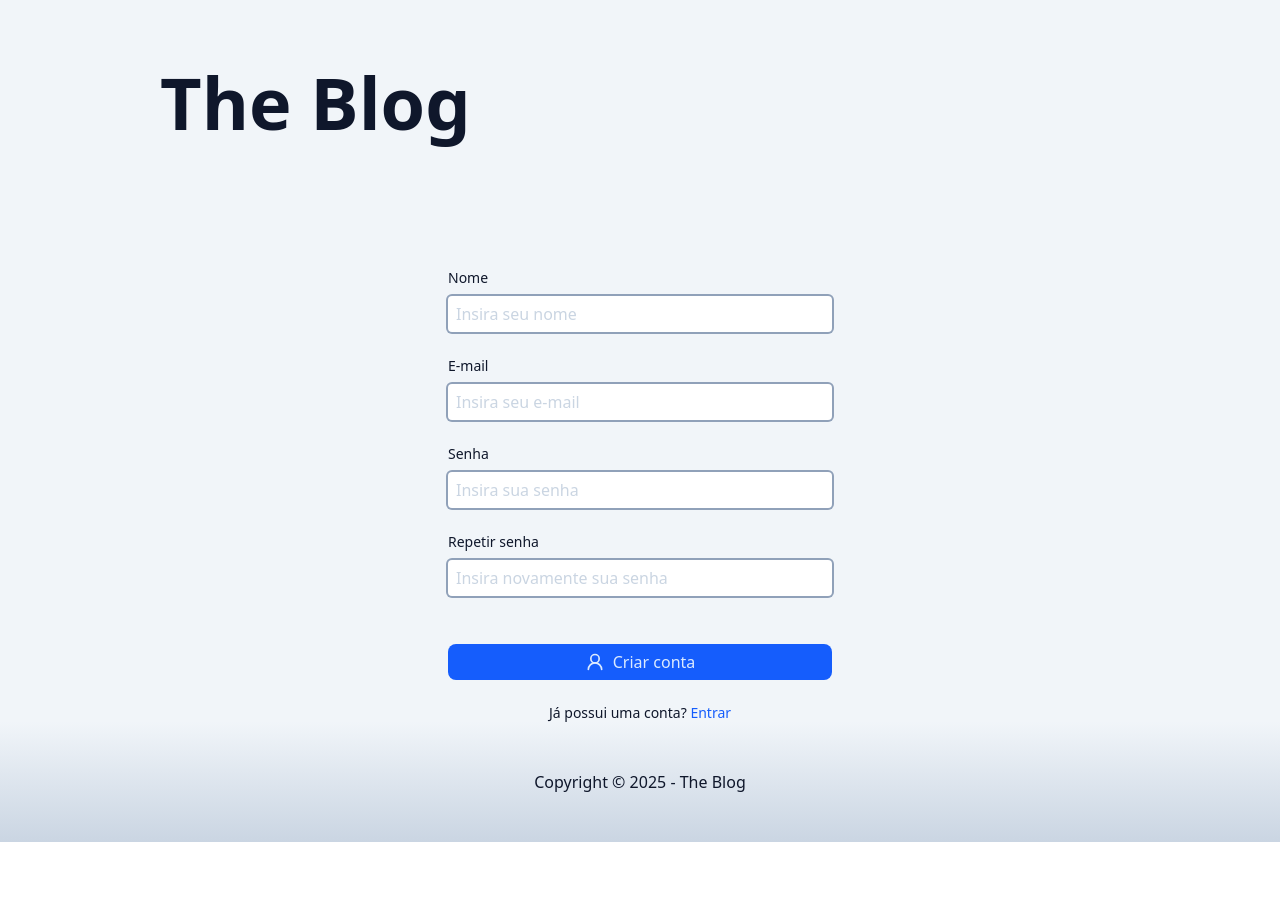
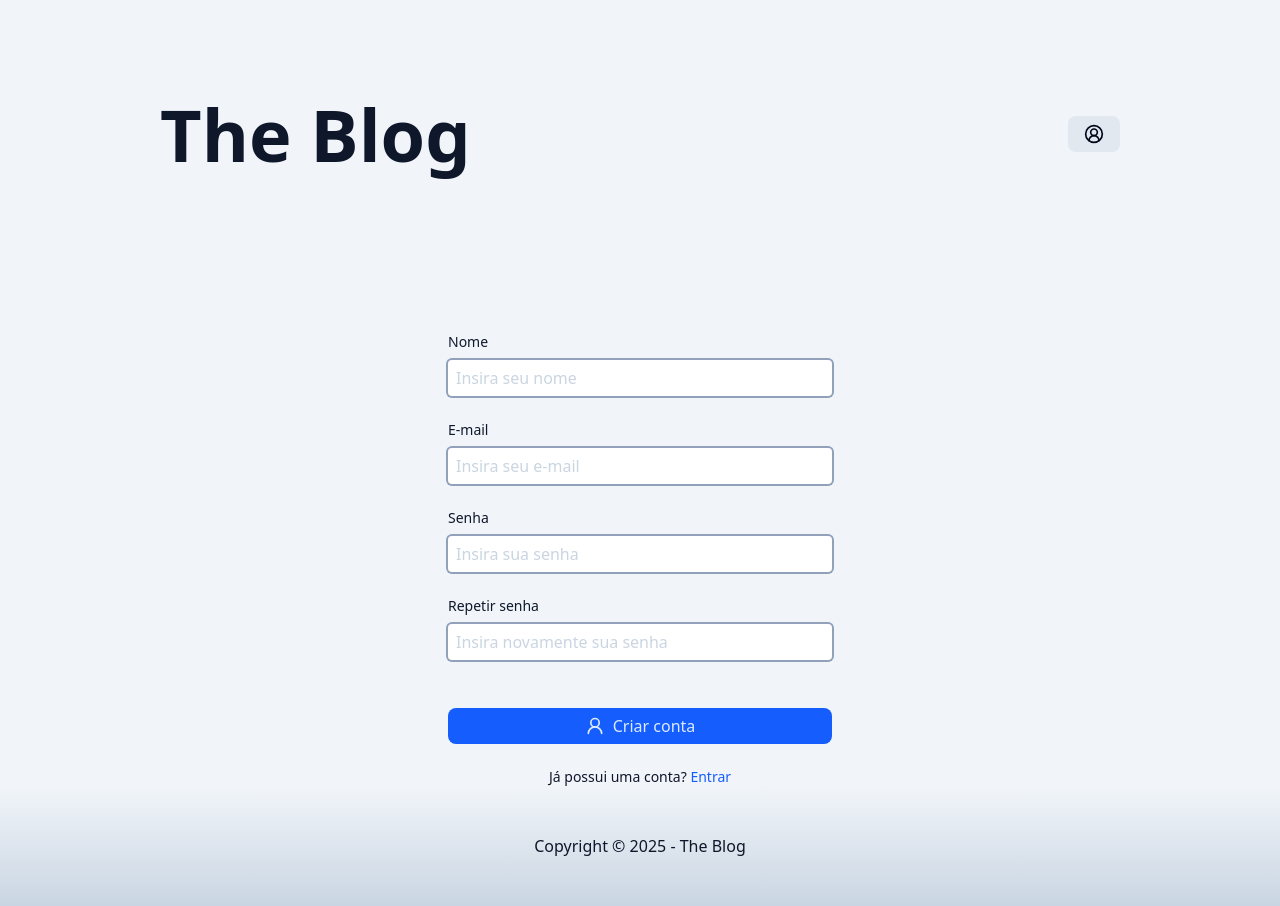
Before and after one commit to guilhermerodrigues17/theblog, a Next.js app: page /user/new in a window 1280 px wide. Before the commit the page ends 842 px from the top, so only its background shows below. Built offline with nearby package versions, Linux system fonts and the light colour scheme; no server answers.

Commit message:
feat(header): adds menu for user management (Login, Logout and Settings)

```diff
--- a/src/components/Header/index.tsx
+++ b/src/components/Header/index.tsx
@@ -1,20 +1,25 @@
 import clsx from 'clsx';
 import Link from 'next/link';
+import { ManageUserMenu } from '../ManageUserMenu';
+import { verifyLoginSessionFromApi } from '@/lib/login/manage-login';
 
-export function Header() {
+export async function Header() {
+  const isAuthenticated = await verifyLoginSessionFromApi();
+
   return (
-    <header>
+    <header className='flex justify-between items-center mb-6 py-8'>
       <h1
         className={clsx(
-          'text-4xl/normal font-extrabold py-8',
+          'text-4xl/normal font-extrabold ',
           'sm:text-5xl/normal sm:py-10',
           'md:text-6xl/normal md:py-11',
           'lg:text-7xl/normal lg:py-12',
-          'mb-8',
         )}
       >
         <Link href='/'>The Blog</Link>
       </h1>
+
+      <ManageUserMenu isAuthenticated={!!isAuthenticated} />
     </header>
   );
 }
--- /dev/null
+++ b/src/components/ManageUserMenu/index.tsx
@@ -0,0 +1,95 @@
+'use client';
+
+import {
+  LogInIcon,
+  LogOutIcon,
+  SettingsIcon,
+  UserCircle2Icon,
+} from 'lucide-react';
+import { DefaultButton } from '../DefaultButton';
+import React, { useEffect, useRef, useState } from 'react';
+import Link from 'next/link';
+import { logoutAction } from '@/actions/login/logout-action';
+import { usePathname } from 'next/navigation';
+import clsx from 'clsx';
+
+type ManageUserMenuProps = {
+  isAuthenticated: boolean;
+};
+
+export function ManageUserMenu({ isAuthenticated }: ManageUserMenuProps) {
+  const [toggleMenu, setToggleMenu] = useState(false);
+
+  const containerRef = useRef(null);
+  const pathname = usePathname();
+
+  const listItemsStyles = clsx(
+    'flex items-center gap-2 p-4',
+    'hover:bg-slate-800 cursor-pointer transition-all duration-200',
+  );
+
+  async function handleLogout(e: React.MouseEvent<HTMLLIElement, MouseEvent>) {
+    e.preventDefault();
+    await logoutAction();
+  }
+
+  useEffect(() => {
+    function handlePointerDown(e: PointerEvent) {
+      if (
+        containerRef.current &&
+        !containerRef.current.contains(e.target as Node)
+      ) {
+        setToggleMenu(false);
+      }
+    }
+
+    document.addEventListener('pointerdown', handlePointerDown);
+    return () => document.removeEventListener('pointerdown', handlePointerDown);
+  }, []);
+
+  useEffect(() => {
+    setToggleMenu(false);
+  }, [pathname]);
+
+  return (
+    <div className='relative' ref={containerRef}>
+      <DefaultButton
+        variant='ghost'
+        onClick={() => setToggleMenu(prev => !prev)}
+      >
+        <UserCircle2Icon />
+      </DefaultButton>
+
+      {toggleMenu && (
+        <div className='absolute right-0 mt-2 rounded-lg bg-slate-900 shadow-lg z-50'>
+          <ul className='py-1 text-white'>
+            {isAuthenticated && (
+              <>
+                <li>
+                  <Link href='/admin/user' className={listItemsStyles}>
+                    <SettingsIcon className='h-5 w-5' />
+                    Configurações
+                  </Link>
+                </li>
+
+                <li className={listItemsStyles} onClick={handleLogout}>
+                  <LogOutIcon className='h-5 w-5' />
+                  Fazer logout
+                </li>
+              </>
+            )}
+
+            {!isAuthenticated && (
+              <li>
+                <Link href={'/login'} className={listItemsStyles}>
+                  <LogInIcon className='h-5 w-5' />
+                  <span className='whitespace-nowrap'>Fazer Login</span>
+                </Link>
+              </li>
+            )}
+          </ul>
+        </div>
+      )}
+    </div>
+  );
+}
--- a/src/components/admin/MenuAdmin/index.tsx
+++ b/src/components/admin/MenuAdmin/index.tsx
@@ -1,23 +1,13 @@
 'use client';
-import { logoutAction } from '@/actions/login/logout-action';
 import clsx from 'clsx';
-import {
-  FileTextIcon,
-  HomeIcon,
-  HourglassIcon,
-  LogOutIcon,
-  MenuIcon,
-  PlusCircleIcon,
-  XIcon,
-} from 'lucide-react';
+import { FileTextIcon, MenuIcon, PlusCircleIcon, XIcon } from 'lucide-react';
 import Link from 'next/link';
 import { usePathname } from 'next/navigation';
-import React, { useEffect, useState, useTransition } from 'react';
+import { useEffect, useState } from 'react';
 
 export function MenuAdmin() {
   const [isExpanded, setIsExpanded] = useState(false);
   const pathname = usePathname();
-  const [isPending, startTransition] = useTransition();
 
   useEffect(() => {
     setIsExpanded(false);
@@ -46,13 +36,6 @@ export function MenuAdmin() {
     'transition-all duration-300',
   );
 
-  function handleLogout(e: React.MouseEvent<HTMLAnchorElement, MouseEvent>) {
-    e.preventDefault();
-    startTransition(async () => {
-      logoutAction();
-    });
-  }
-
   return (
     <nav className={navStyles}>
       <button className={menuBtnStyles} onClick={() => setIsExpanded(s => !s)}>
@@ -67,10 +50,6 @@ export function MenuAdmin() {
         </div>
       </button>
 
-      <Link className={linkStyles} href='/' target='_blank'>
-        <HomeIcon size={20} />
-      </Link>
-
       <Link className={linkStyles} href='/admin/post'>
         <FileTextIcon size={20} />
       </Link>
@@ -78,20 +57,6 @@ export function MenuAdmin() {
       <Link className={linkStyles} href='/admin/post/new'>
         <PlusCircleIcon size={20} />
       </Link>
-
-      <a href='#' className={linkStyles} onClick={handleLogout}>
-        {isPending && (
-          <>
-            <HourglassIcon size={20} />
-          </>
-        )}
-
-        {!isPending && (
-          <>
-            <LogOutIcon size={20} />
-          </>
-        )}
-      </a>
     </nav>
   );
 }
```
